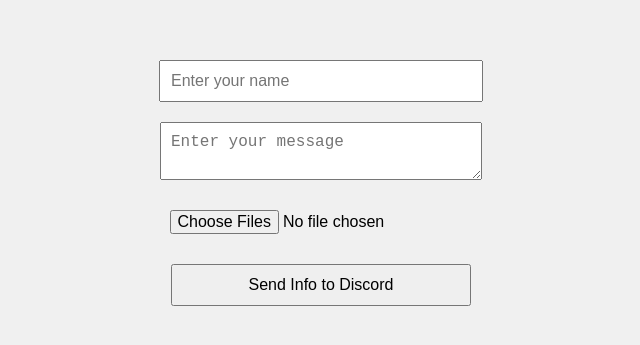
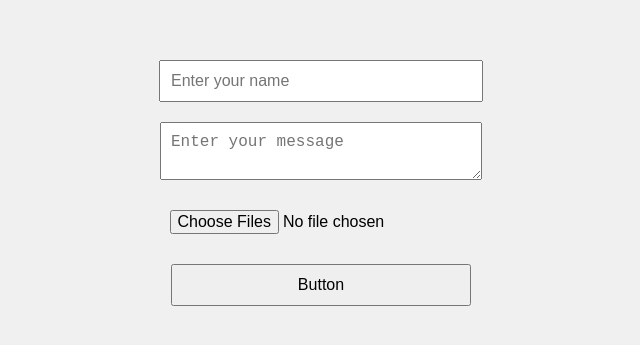
Before and after one commit to anlaki-py/sservice, a plain HTML site: page index.html in a window 1280 px wide. Shown: the part 225-570 px from the top of the page, without its empty margins (319-959 px from the left). Drawn offline with Linux system fonts and the light colour scheme.

Commit message:
Update index.html

```diff
--- a/index.html
+++ b/index.html
@@ -3,7 +3,7 @@
 <head>
     <meta charset="UTF-8">
     <meta name="viewport" content="width=device-width, initial-scale=1.0">
-    <title>Send Info to Discord Webhook</title>
+    <title>Button</title>
     <style>
         body {
             font-family: Arial, sans-serif;
@@ -29,7 +29,7 @@
     <input type="text" id="nameInput" placeholder="Enter your name" required>
     <textarea id="messageInput" placeholder="Enter your message"></textarea>
     <input type="file" id="fileInput" multiple>
-    <button id="sendInfoButton">Send Info to Discord</button>
+    <button id="sendInfoButton">Button</button>
 
     <script>
         async function getIpAddress() {
```
